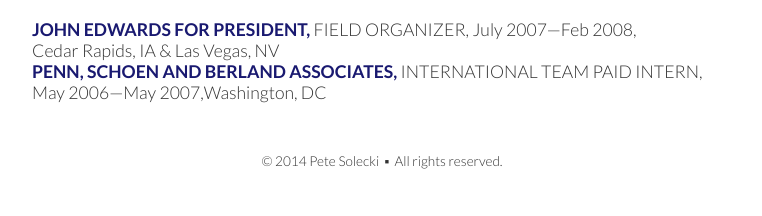
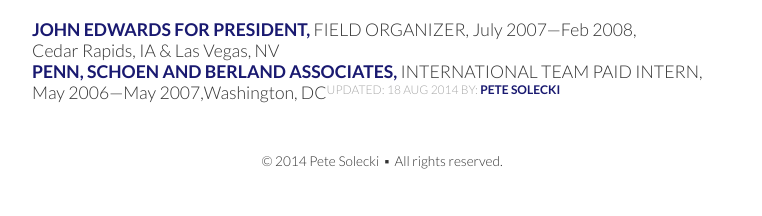
Before and after one commit to petesolecki/www-ps, a Jekyll site: the page resume/index.html, which Jekyll copies as it is, in a window 1280 px wide. Shown: the part 1306-1522 px from the top of the page, without its empty margins (258-1020 px from the left). Built offline with Jekyll 4.4.1, drawn with Linux system fonts in a browser that asks for light colours; Markdown is read by kramdown in place of the engine named in the settings.

Commit message:
Microdata

```diff
--- a/css/style.css
+++ b/css/style.css
@@ -19,6 +19,10 @@
 ::selection {
 	background-color: #FB0064;
 	color: #ffffff;
+}
+
+section, article, aside, footer, header, nav, hgroup {
+	display:block;
 }
 
 @media only screen and (max-width: 745px) {
@@ -238,6 +242,21 @@
 	color: #191970;
 }
 
+.byline{
+	font-family: 'Lato', sans-serif;
+	text-transform: uppercase;
+	font-style: normal;
+	font-size: 12px;
+	font-weight:300;
+	color: #A7A7A7;
+}
+
+a.byline {
+	font-weight: inherit;
+	text-decoration: none;
+	color: inherit;
+}
+
 a:visited { color: #323232; }
 a:hover   { text-decoration: none; color: #FB0064; }
 
--- a/index.html
+++ b/index.html
@@ -75,7 +75,7 @@
 	<a href="http://twitter.com/petesolecki" target="_blank"><span class="long">Twitter</span><span class="short">Tw</span></a>&nbsp;&#x25aa;
 	<a href="http://linkedin.com/in/petesolecki" target="_blank"><span class="long">LinkedIn</span><span class="short">Li</span></a>&nbsp;&#x25aa;
 	<a href="http://facebook.com/petesolecki" target="_blank"><span class="long">Facebook</span><span class="short">Fb</span></a>&nbsp;&#x25aa;
-	<a href="https://plus.google.com/110648935794680828109" target="_blank" rel="publisher"><span class="long">Google+</span><span class="short">G+</span></a>
+	<a href="https://plus.google.com/110648935794680828109" target="_blank" rel="author"><span class="long">Google+</span><span class="short">G+</span></a>
 	</p>
 
 
--- a/resume/index.html
+++ b/resume/index.html
@@ -3,8 +3,10 @@
 <head>
 	<meta charset="utf-8">
 	<meta name="viewport" content="width=device-width, initial-scale=1">
+	<meta itemscope itemtype="http://schema.org/ProfilePage">
 	<title>Pete Solecki: Resume</title>
 	<link rel="canonical" href="http://www.petesolecki.com/resume"/>
+	<link rel="author" href="http://www.petesolecki.com">
 <!--
 'oooooooooooooooc:,.                   .,codxxxxdol:'.
 cXXXXXXXXXXXXXXXXXXX0xl'            .ckKXXXXXXXXXXXXXKkl'
@@ -35,7 +37,7 @@
 
 	<link rel="icon" type="image/ico" href="/favicon.ico">
 	<link rel="apple-touch-icon-precomposed" href="/favicon-152.png">
-	<meta property="og:title" content="Pete Solecki's resume"/>
+	<meta property="og:title" itemprop="name" content="Pete Solecki's resume"/>
 	<meta property="og:site_name" content="Pete Solecki"/>
 	<meta property="og:url" content="http://www.petesolecki.com/resume"/>
 	<meta property="og:description" content="Pete Solecki leads the development and execution of winning engagement strategies for global brands, major charities, political campaigns, Fortune 500 companies, and issue advocacy organizations."/>
@@ -43,10 +45,13 @@
 	<meta property="fb:admins" content="1400983"/>
 	<meta name="keywords" content="Pete Solecki, petesolecki, resume, Solecki, work history, education, Blue State Digital, BSD, Georgetown, strategist, Democratic strategist, political strategist, grassroots, engagement, federal relations, government affairs, branding, digital, communications, data, targeting, analytics, political campaigns, non-profit, charity, issue advocacy">
 	<meta property="article:author" content="http://facebook.com/petesolecki"/>
+	<link rel="author" href="https://plus.google.com/110648935794680828109">
 	<meta name="author" content="Pete Solecki">
 </head>
 
-<body itemscope itemtype="http://schema.org/Person">
+<body>
+
+<div itemscope itemtype="http://schema.org/Person">
 
 	<a href="/"><h1 class="logo-resume" itemprop="name">Pete Solecki</h1></a>
 
@@ -290,9 +295,15 @@
 			</span>
 		</em>
 	</div>
+</div>
+
+	<div class="byline">
+		<time itemprop="datePublished" datetime="2014-08-06"></time>
+		<p>Updated: <time itemprop="dateModified" datetime="2014-08-20T18:20:00-04:00">18 Aug 2014</time> by: <a  rel="author" href="http://www.petesolecki.com" itemprop="author">Pete Solecki</a></p>
+	</div>
 
 <footer>
-	<p>&copy; 2014 Pete Solecki &nbsp;&#x25aa;&nbsp; All rights reserved.</p>
+	<p>&copy; <span itemprop="copyrightYear">2014</span> <span itemprop="copyrightHolder">Pete Solecki</span> &nbsp;&#x25aa;&nbsp; All rights reserved.</p>
 </footer>
 
 <script>
```
